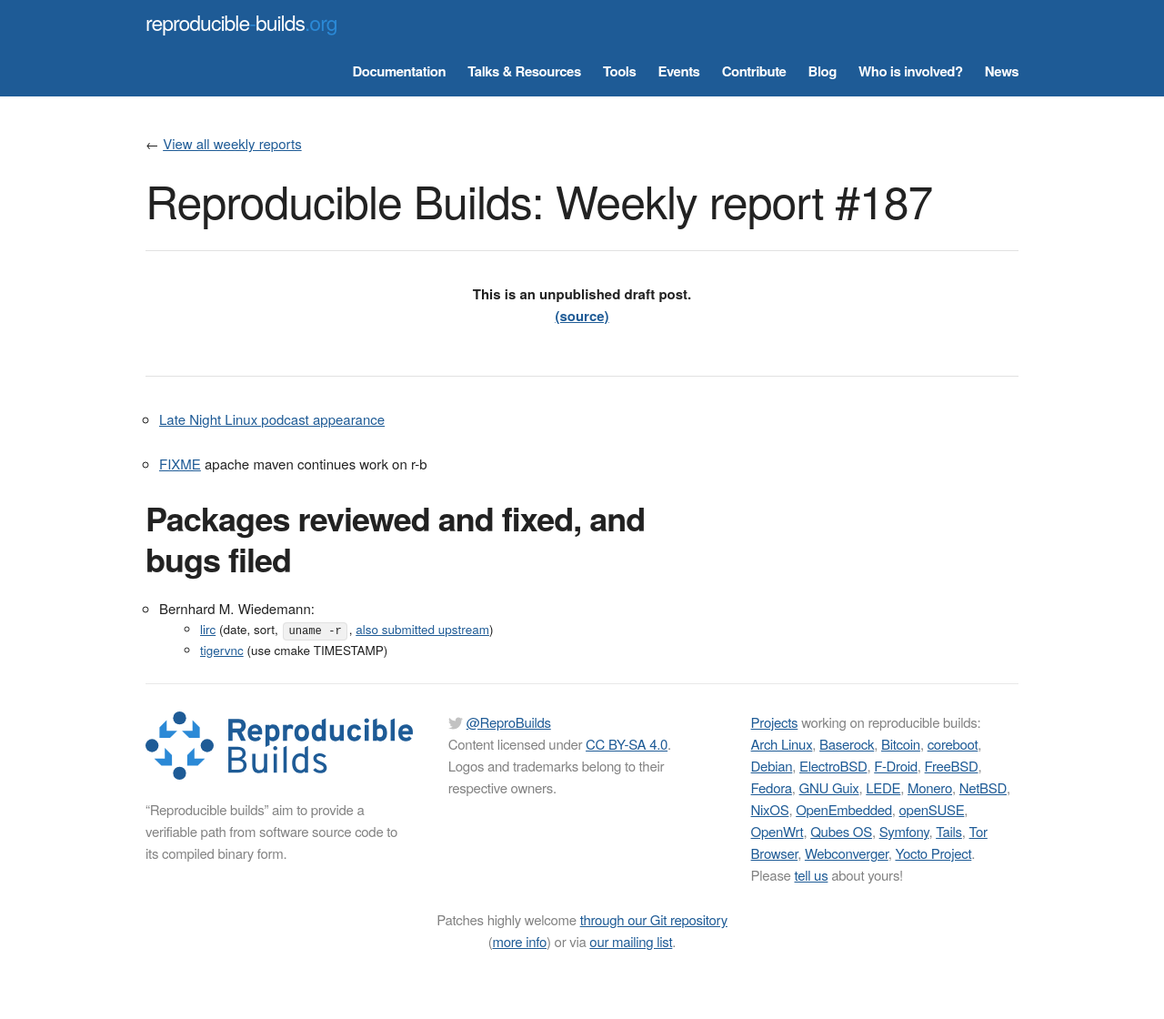
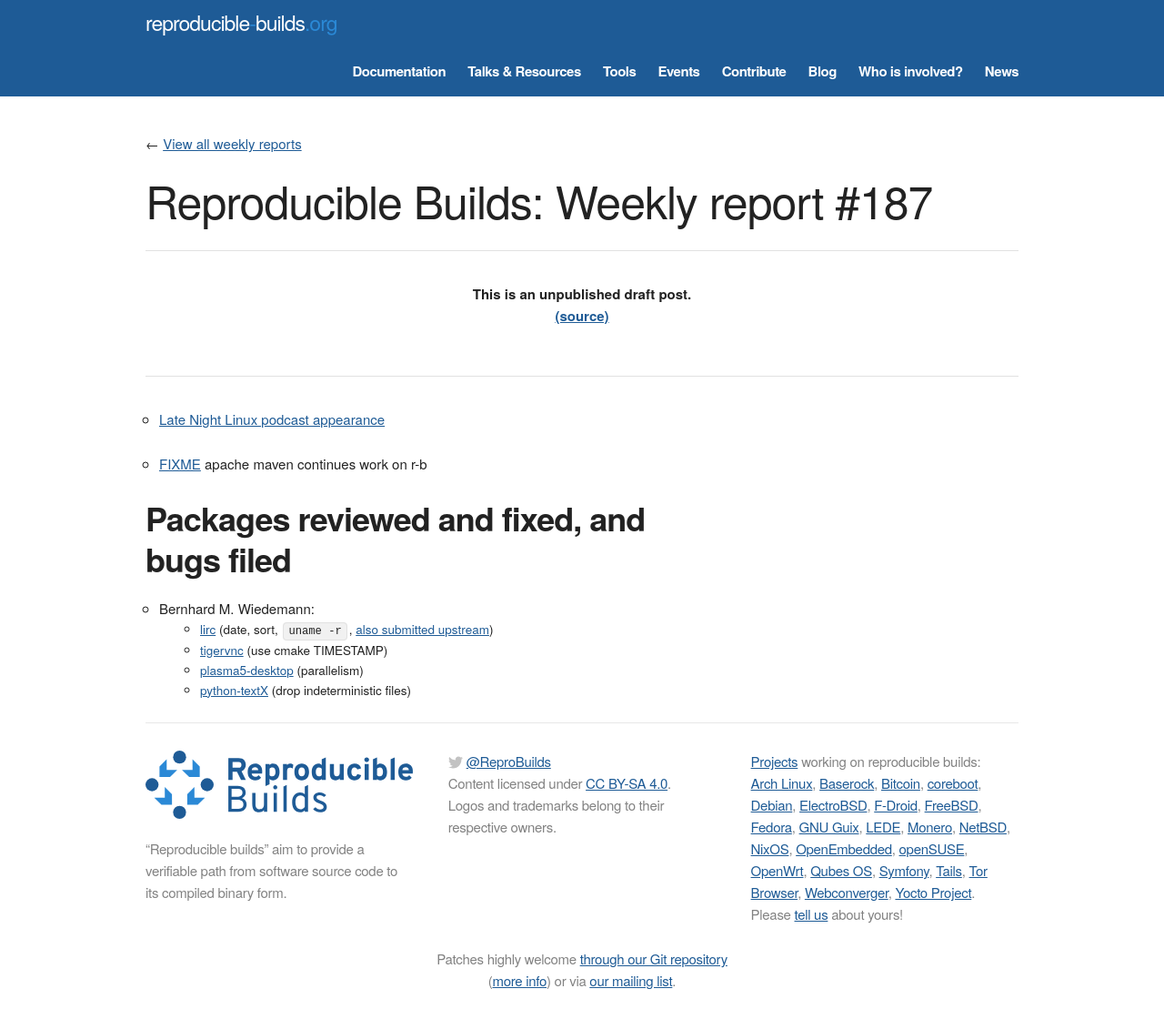
Before and after one commit to prototypefund/reproducible-website, a Jekyll site: the page built from _blog/posts/187.md, in a window 1280 px wide. Shown: the whole page at 91% size. Built offline with Jekyll 4.4.1, drawn with Linux system fonts in a browser that asks for light colours; some web fonts are replaced; before the commit the page ends 1077 px from its top, so only the background shows below that.

Commit message:
187: +2 patches

```diff
--- a/_blog/posts/187.md
+++ b/_blog/posts/187.md
@@ -13,3 +13,5 @@
 * Bernhard M. Wiedemann:
     * [lirc](https://build.opensuse.org/request/show/649983) (date, sort, `uname -r`, [also submitted upstream](https://sourceforge.net/p/lirc/git/merge-requests/36/))
     * [tigervnc](https://github.com/TigerVNC/tigervnc/pull/765) (use cmake TIMESTAMP)
+    * [plasma5-desktop](https://phabricator.kde.org/D17076) (parallelism)
+    * [python-textX](https://build.opensuse.org/request/show/651138) (drop indeterministic files)
```
